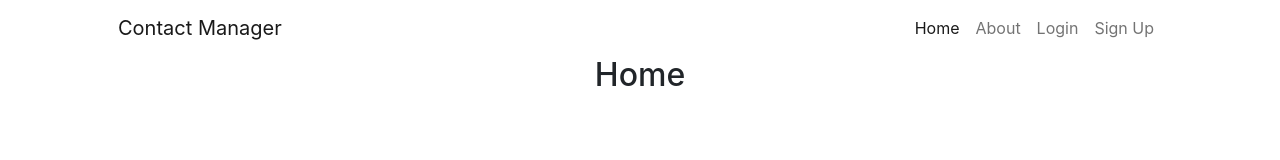
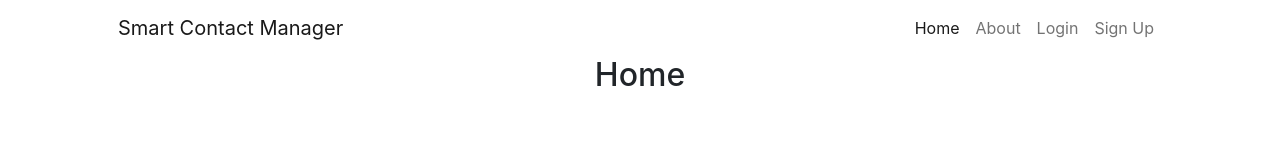
Before and after one commit to ssonje/ContactManagerRepo, a React (Create React App) app in the folder Contact Manager/FrontEndProject/: page / in a window 1280 px wide. Shown: the top 160 px of the page. Built offline with nearby package versions, Linux system fonts and the light colour scheme; the HTML template or start-up script is replaced by a standard one.

Commit message:
Rename header of Project

```diff
--- a/Contact Manager/FrontEndProject/src/Components/Navbar/CustomNavbar.js
+++ b/Contact Manager/FrontEndProject/src/Components/Navbar/CustomNavbar.js
@@ -16,7 +16,7 @@ const CustomNavbar = (props) => {
     return (
         <Container>
             <nav className="navbar navbar-expand-lg">
-                <Link className="navbar-brand ms-4" to="/home">Contact Manager</Link>
+                <Link className="navbar-brand ms-4" to="/home">Smart Contact Manager</Link>
                 <div className="collapse navbar-collapse" id="navbarNavDropdown">
                     <ul className="navbar-nav ms-auto">
                         <li className="nav-item">
```
